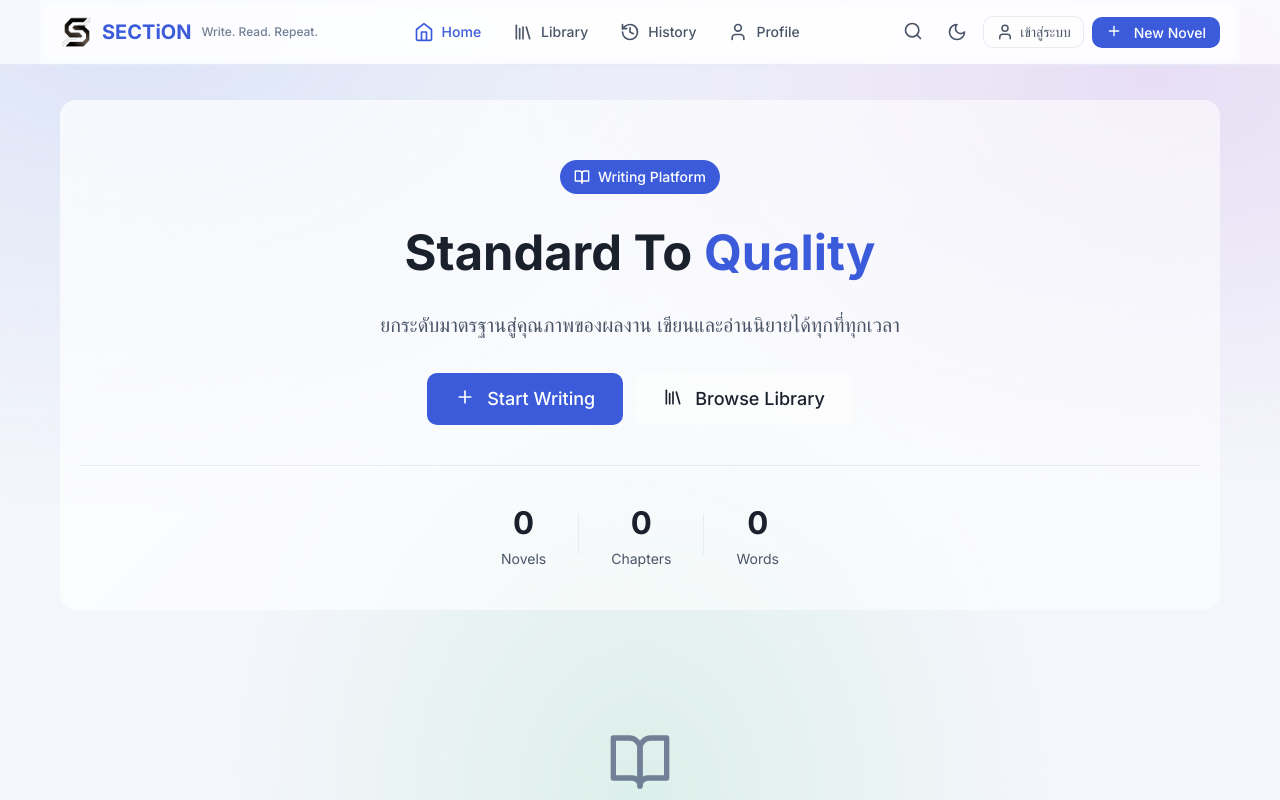
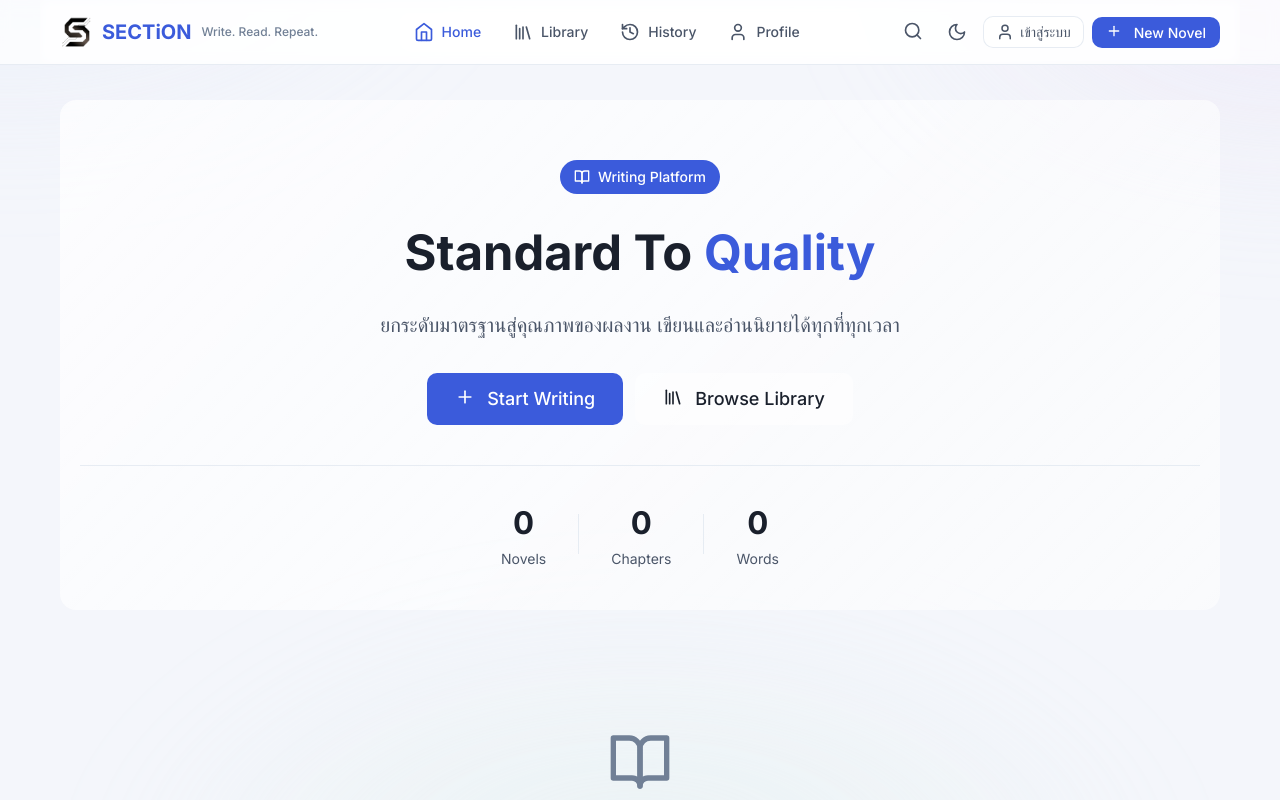
Before and after one commit to SPFT-section/Sections, a React app: page / in a window 1280 px wide. Shown: the top 800 px of the page. Built offline with nearby package versions, Linux system fonts and the light colour scheme.

Commit message:
style: soften ambient background glow with blur for a more professional look

```diff
--- a/src/assets/styles/main.css
+++ b/src/assets/styles/main.css
@@ -18,15 +18,31 @@ html {
 body {
   font-family: var(--font-primary);
   background-color: var(--bg-primary);
-  background-image:
-    radial-gradient(at 10% 0%, var(--bg-mesh-1) 0px, transparent 45%),
-    radial-gradient(at 90% 10%, var(--bg-mesh-2) 0px, transparent 40%),
-    radial-gradient(at 50% 100%, var(--bg-mesh-3) 0px, transparent 45%);
-  background-attachment: fixed;
   color: var(--text-primary);
   transition: background-color 0.3s ease, color 0.3s ease;
   line-height: 1.6;
   min-height: 100vh;
+  position: relative;
+  overflow-x: hidden;
+}
+
+/* Ambient background glow — blurred and low-opacity so the colored light
+   reads as soft atmosphere behind the glass panels, not as distinct,
+   hard-edged colored blobs. */
+body::before {
+  content: '';
+  position: fixed;
+  inset: -15%;
+  z-index: -1;
+  pointer-events: none;
+  background-image:
+    radial-gradient(ellipse 40% 35% at 12% 0%, var(--bg-mesh-1), transparent 70%),
+    radial-gradient(ellipse 38% 32% at 90% 8%, var(--bg-mesh-2), transparent 70%),
+    radial-gradient(ellipse 45% 40% at 50% 100%, var(--bg-mesh-3), transparent 70%);
+  filter: blur(72px);
+  opacity: var(--mesh-opacity);
+  transition: opacity 0.3s ease;
+  will-change: opacity;
 }
 
 a {
--- a/src/assets/styles/theme.css
+++ b/src/assets/styles/theme.css
@@ -13,6 +13,7 @@
   --bg-mesh-1: #DCE3F7;
   --bg-mesh-2: #E7DEF5;
   --bg-mesh-3: #DCEFEA;
+  --mesh-opacity: 0.55;
 
   /* Glass surfaces — translucent so the mesh shows faintly through the blur */
   --bg-secondary: rgba(255, 255, 255, 0.72);
@@ -72,6 +73,7 @@
   --bg-mesh-1: #1B2340;
   --bg-mesh-2: #2A2140;
   --bg-mesh-3: #16332F;
+  --mesh-opacity: 0.4;
 
   --bg-secondary: rgba(26, 30, 46, 0.72);
   --bg-tertiary: rgba(26, 30, 46, 0.5);
```
